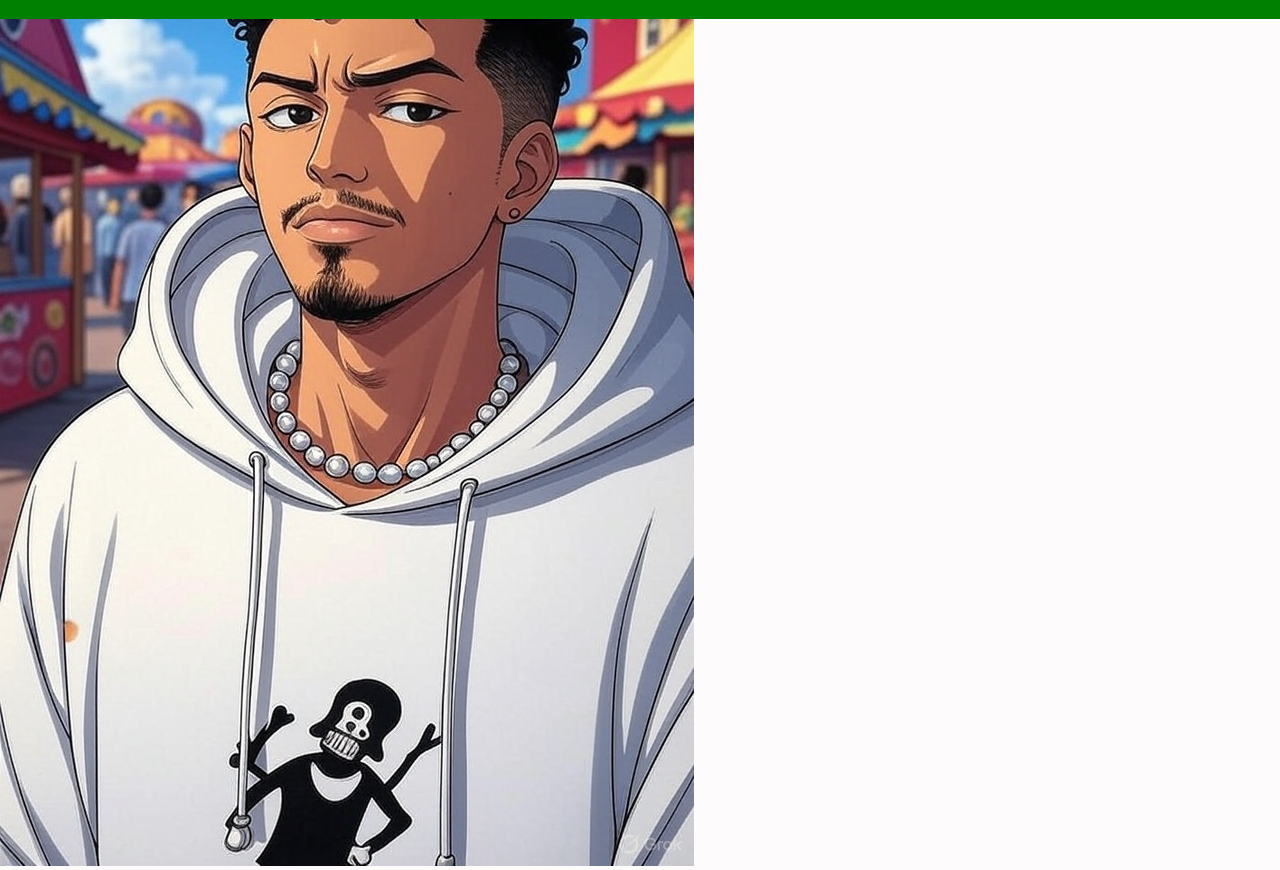
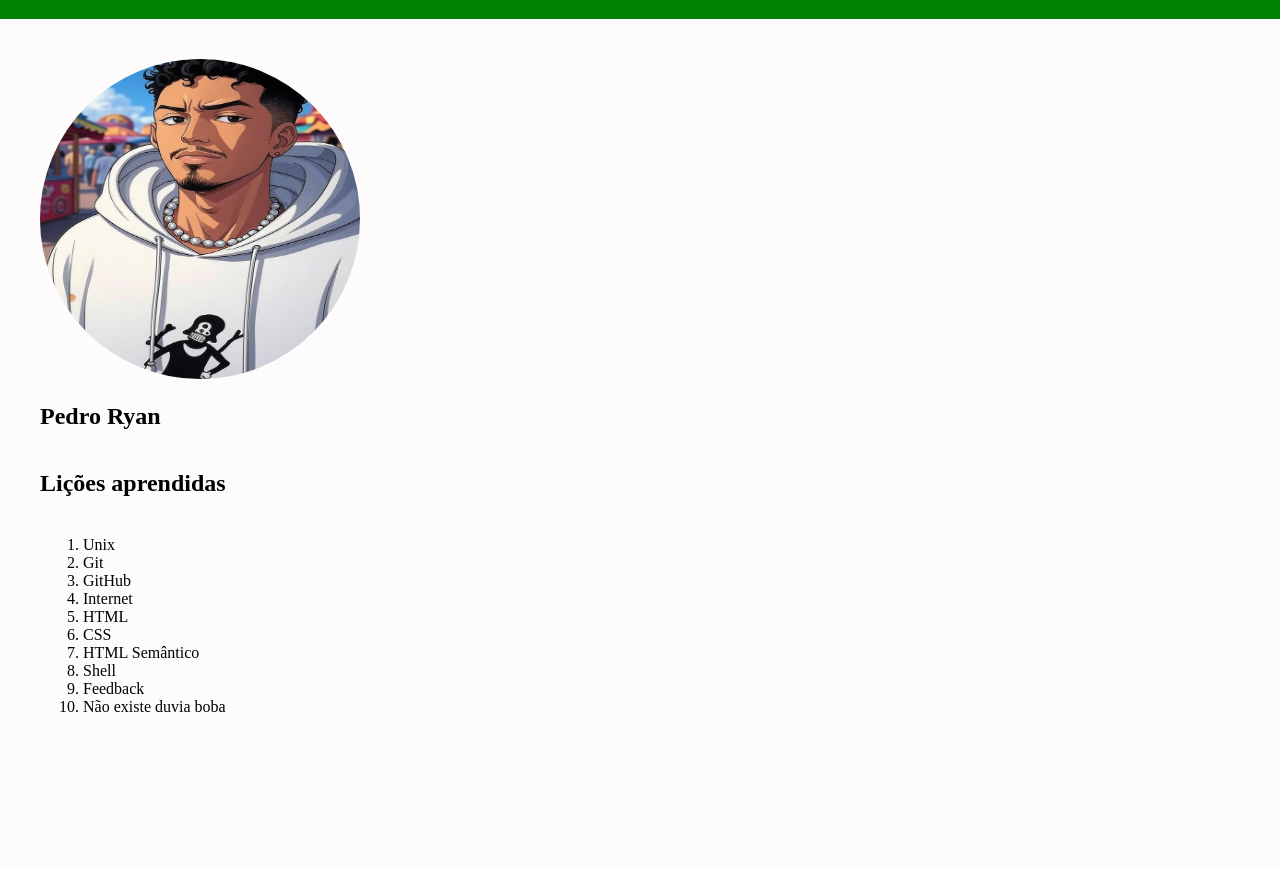
Before and after one commit to nayrgst/lessons-learned, a website: page index.html in a window 1280 px wide. Shown: the part 61-931 px from the top of the page. After the commit the page ends 836 px from the top, so only its background shows below. Drawn offline with Linux system fonts and the light colour scheme.

Commit message:
✅ req 4 finished

```diff
--- a/index.html
+++ b/index.html
@@ -14,6 +14,31 @@
 
       <section>
         <img src="./images/foto.jpg" id="minha_foto" alt="Minha foto" />
+        <h1>Pedro Ryan</h1>
+      </section>
+
+      <section id="licoes">
+        <h2>Lições aprendidas</h2>
+        <table>
+          <tbody>
+              <tr>
+                  <td>
+                  <ol id="licoes_aprendidas">
+                      <li>Unix</li>
+                      <li>Git</li>
+                      <li>GitHub</li>
+                      <li>Internet</li>
+                      <li>HTML</li>
+                      <li>CSS</li>
+                      <li>HTML Semântico</li>
+                      <li>Shell</li>
+                      <li>Feedback</li>
+                      <li>Não existe duvia boba</li>
+                  </td>
+                  </ol>
+              </tr>
+          </tbody>
+      </table>
       </section>
     </main>
   </body>
--- a/style.css
+++ b/style.css
@@ -4,6 +4,10 @@ body {
   height: 100%;
   margin: 0;
   padding: 0;
+}
+
+section {
+  margin: 40px;
 }
 
 #cabecalho {
@@ -15,3 +19,15 @@ body {
   align-items: center;
   justify-content: center;
 }
+
+#minha_foto {
+  margin-top: 80px;
+  width: 20rem;
+  height: 20rem;
+  border-radius: 100%;
+  background-size: contain;
+}
+
+#licoes {
+  margin: 40px;
+}
```
